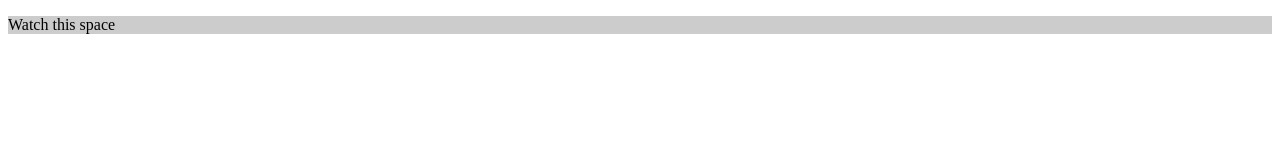
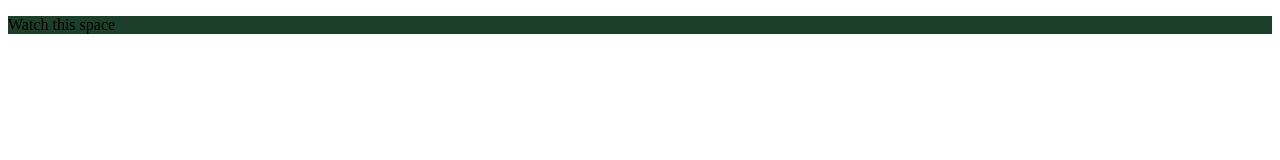
Before and after one commit to camilleflambert/walden, a plain HTML site: page index.html in a window 1280 px wide. Drawn offline with Linux system fonts and the light colour scheme.

Commit message:
tweak index

```diff
--- a/index.html
+++ b/index.html
@@ -1,5 +1,5 @@
 <!DOCTYPE html>
 <body>
-<p style="background-color: #cccccc">Watch this space</p>
+<p style="background-color: #1c3f2a">Watch this space</p>
 </body>
 </html>
```
